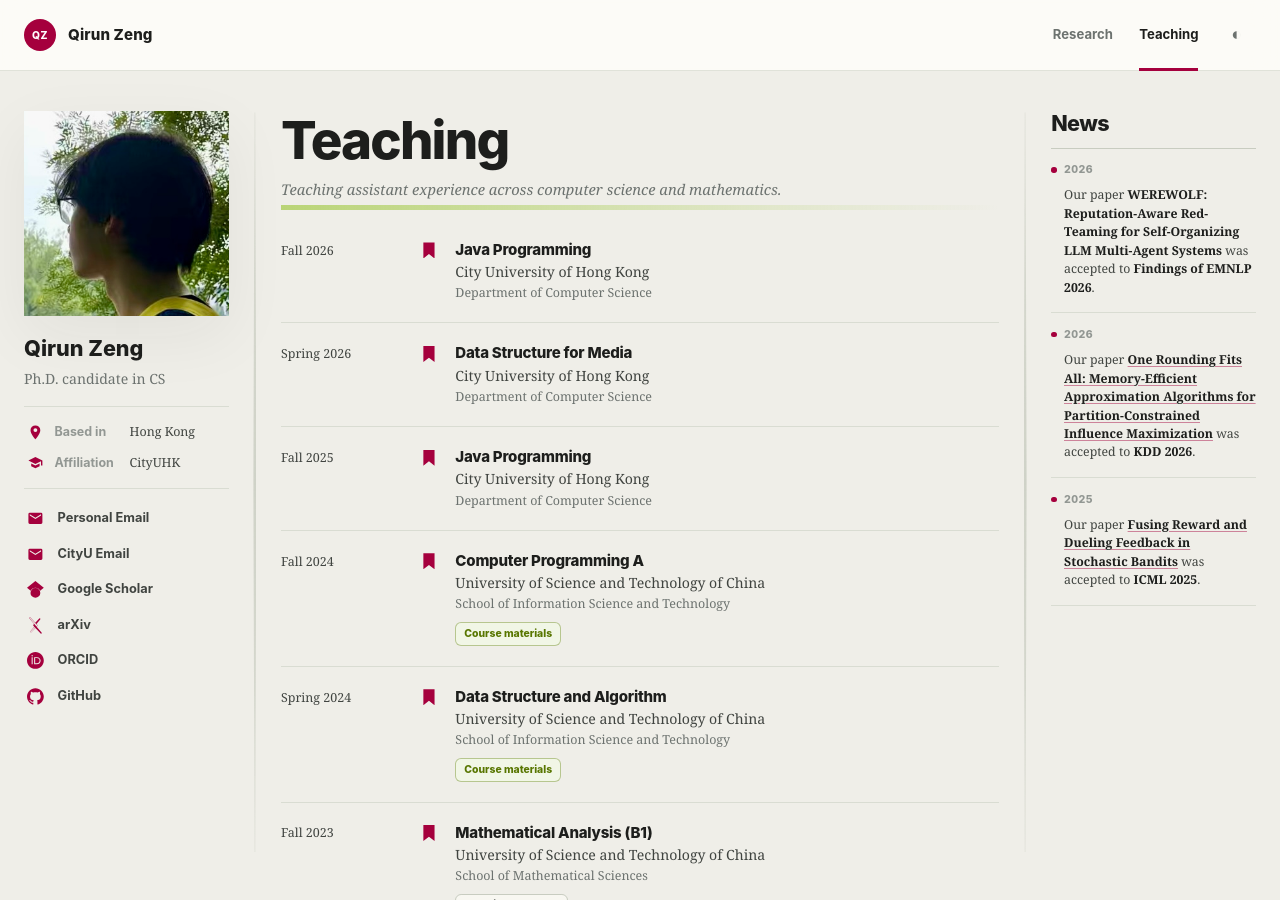
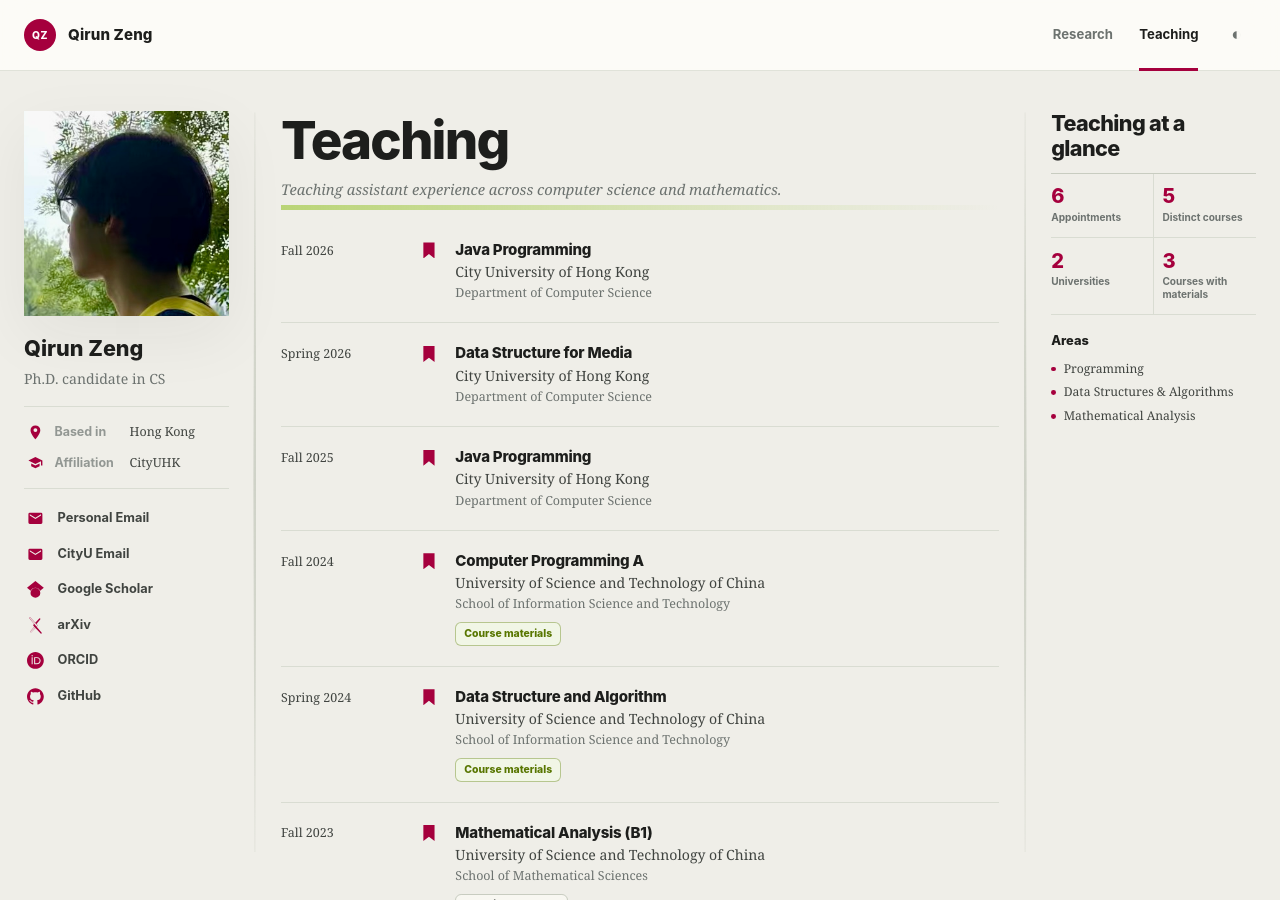
Before and after one commit to qirunzeng/qirunzeng.github.io, a Jekyll site: the page built from teaching.html, in a window 1280 px wide and 900 px high. Built offline with Jekyll 4.4.1, drawn with Linux system fonts in a browser that asks for light colours.

Commit message:
Add page-specific context rails

```diff
--- /dev/null
+++ b/_includes/teaching-overview.html
@@ -0,0 +1,30 @@
+{% capture course_blob %}{% for item in site.data.teaching %}{{ item.course }}|||{% endfor %}{% endcapture %}
+{% capture institution_blob %}{% for item in site.data.teaching %}{{ item.institution }}|||{% endfor %}{% endcapture %}
+{% assign distinct_courses = course_blob | strip | split: '|||' | uniq %}
+{% assign institutions = institution_blob | strip | split: '|||' | uniq %}
+{% assign material_count = 0 %}
+{% for item in site.data.teaching %}
+  {% if item.links %}{% assign material_count = material_count | plus: 1 %}{% endif %}
+{% endfor %}
+
+<section class="context-rail teaching-rail" aria-labelledby="teaching-rail-heading">
+  <header class="context-rail__header">
+    <h2 id="teaching-rail-heading">Teaching at a glance</h2>
+  </header>
+
+  <dl class="rail-metrics">
+    <div><dt>Appointments</dt><dd>{{ site.data.teaching | size }}</dd></div>
+    <div><dt>Distinct courses</dt><dd>{{ distinct_courses | size }}</dd></div>
+    <div><dt>Universities</dt><dd>{{ institutions | size }}</dd></div>
+    <div><dt>Courses with materials</dt><dd>{{ material_count }}</dd></div>
+  </dl>
+
+  <div class="teaching-rail__areas">
+    <h3>Areas</h3>
+    <ul>
+      <li>Programming</li>
+      <li>Data Structures &amp; Algorithms</li>
+      <li>Mathematical Analysis</li>
+    </ul>
+  </div>
+</section>
--- a/_layouts/default.html
+++ b/_layouts/default.html
@@ -1,4 +1,5 @@
 <!doctype html>
+{% assign context_rail = page.context_rail %}
 <html lang="{{ site.lang | default: 'en' }}">
   <head>
     <meta charset="utf-8">
@@ -60,7 +61,7 @@
       </div>
     </header>
 
-    <div class="site-shell">
+    <div class="site-shell{% unless context_rail %} site-shell--without-rail{% endunless %}">
       <aside class="profile-column" aria-label="Profile">
         {% include profile.html %}
       </aside>
@@ -71,11 +72,20 @@
         {{ content }}
       </main>
 
-      <div class="site-divider site-divider--news" aria-hidden="true"></div>
+      {% if context_rail %}
+        <div class="site-divider site-divider--context" aria-hidden="true"></div>
 
-      <aside class="news-column" aria-label="Recent news">
-        {% include news.html variant="rail" %}
-      </aside>
+        <aside class="context-column" aria-label="{% if context_rail == 'news' %}Recent news{% elsif context_rail == 'collaborators' %}Publication collaborators{% else %}Teaching overview{% endif %}">
+          {% case context_rail %}
+            {% when 'news' %}
+              {% include news.html variant="rail" %}
+            {% when 'collaborators' %}
+              {% include collaborators.html %}
+            {% when 'teaching' %}
+              {% include teaching-overview.html %}
+          {% endcase %}
+        </aside>
+      {% endif %}
     </div>
 
     <footer class="site-footer">
--- a/assets/css/main.css
+++ b/assets/css/main.css
@@ -237,8 +237,12 @@ a {
 }
 
 .profile-column,
-.news-column {
+.context-column {
   min-width: 0;
+}
+
+.site-shell--without-rail {
+  grid-template-columns: var(--sidebar-width) 1px minmax(0, 1fr);
 }
 
 .site-divider {
@@ -567,16 +571,19 @@ a {
   display: none;
 }
 
+.context-rail,
 .news-rail {
   position: sticky;
   top: 6.5rem;
 }
 
+.context-rail__header,
 .news-rail__header {
   padding-bottom: 0.72rem;
   border-bottom: 1px solid var(--line-strong);
 }
 
+.context-rail__header h2,
 .news-rail__header h2 {
   margin: 0;
   color: var(--ink);
@@ -585,6 +592,130 @@ a {
   font-weight: 820;
   letter-spacing: -0.03em;
   line-height: 1.15;
+}
+
+.context-rail__header p {
+  margin: 0.38rem 0 0;
+  color: var(--muted);
+  font-size: 0.75rem;
+  line-height: 1.4;
+}
+
+.collaborator-list {
+  margin: 0;
+  padding: 0;
+  list-style: none;
+}
+
+.collaborator-list li {
+  display: grid;
+  padding: 0.46rem 0;
+  align-items: center;
+  border-bottom: 1px solid var(--line);
+  color: var(--ink-soft);
+  font-size: 0.76rem;
+  line-height: 1.3;
+  grid-template-columns: minmax(0, 1fr) auto;
+  gap: 0.5rem;
+}
+
+.collaborator-list__count {
+  display: grid;
+  min-width: 1.35rem;
+  height: 1.35rem;
+  padding: 0 0.3rem;
+  place-items: center;
+  border-radius: 999px;
+  background: color-mix(in srgb, var(--wine) 12%, transparent);
+  color: var(--wine);
+  font-family: var(--sans);
+  font-size: 0.66rem;
+  font-weight: 800;
+  line-height: 1;
+}
+
+.rail-metrics {
+  display: grid;
+  margin: 0;
+  grid-template-columns: repeat(2, minmax(0, 1fr));
+}
+
+.rail-metrics div {
+  display: flex;
+  padding: 0.8rem 0;
+  flex-direction: column;
+  border-bottom: 1px solid var(--line);
+}
+
+.rail-metrics div:nth-child(odd) {
+  padding-right: 0.55rem;
+  border-right: 1px solid var(--line);
+}
+
+.rail-metrics div:nth-child(even) {
+  padding-left: 0.55rem;
+}
+
+.rail-metrics dt,
+.rail-metrics dd {
+  margin: 0;
+}
+
+.rail-metrics dd {
+  order: -1;
+  color: var(--wine);
+  font-family: var(--sans);
+  font-size: 1.25rem;
+  font-weight: 820;
+  line-height: 1;
+}
+
+.rail-metrics dt {
+  margin-top: 0.28rem;
+  color: var(--muted);
+  font-family: var(--sans);
+  font-size: 0.63rem;
+  font-weight: 700;
+  line-height: 1.3;
+}
+
+.teaching-rail__areas {
+  padding-top: 1rem;
+}
+
+.teaching-rail__areas h3 {
+  margin: 0 0 0.55rem;
+  color: var(--ink);
+  font-family: var(--sans);
+  font-size: 0.8rem;
+  font-weight: 800;
+}
+
+.teaching-rail__areas ul {
+  display: grid;
+  margin: 0;
+  padding: 0;
+  list-style: none;
+  gap: 0.45rem;
+}
+
+.teaching-rail__areas li {
+  position: relative;
+  padding-left: 0.78rem;
+  color: var(--ink-soft);
+  font-size: 0.76rem;
+  line-height: 1.35;
+}
+
+.teaching-rail__areas li::before {
+  position: absolute;
+  top: 0.48em;
+  left: 0;
+  width: 0.3rem;
+  height: 0.3rem;
+  border-radius: 50%;
+  background: var(--wine);
+  content: "";
 }
 
 .news-rail__list {
@@ -992,8 +1123,8 @@ a {
     column-gap: clamp(1.5rem, 3.5vw, 3.5rem);
   }
 
-  .site-divider--news,
-  .news-column {
+  .site-divider--context,
+  .context-column {
     display: none;
   }
 
@@ -1282,7 +1413,7 @@ a {
   .site-header,
   .profile-column,
   .site-divider,
-  .news-column,
+  .context-column,
   .site-footer,
   .section-action,
   .theme-toggle {
--- a/index.html
+++ b/index.html
@@ -1,6 +1,7 @@
 ---
 layout: default
 permalink: /
+context_rail: news
 description: "Qirun Zeng is a Ph.D. candidate in Computer Science at City University of Hong Kong, working on learning theory, bandit learning, and approximation algorithms."
 ---
 
--- a/publications.html
+++ b/publications.html
@@ -3,6 +3,7 @@ layout: default
 title: "Publications"
 nav: "Research"
 permalink: /publications/
+context_rail: collaborators
 description: "Conference publications and preprints by Qirun Zeng."
 ---
 
--- a/teaching.html
+++ b/teaching.html
@@ -3,6 +3,7 @@ layout: default
 title: "Teaching"
 nav: "Teaching"
 permalink: /teaching/
+context_rail: teaching
 description: "Teaching assistant experience and selected course materials for Qirun Zeng."
 ---
 
```
Also changed, not shown: _includes/collaborators.html (added, +32 -0 lines).
